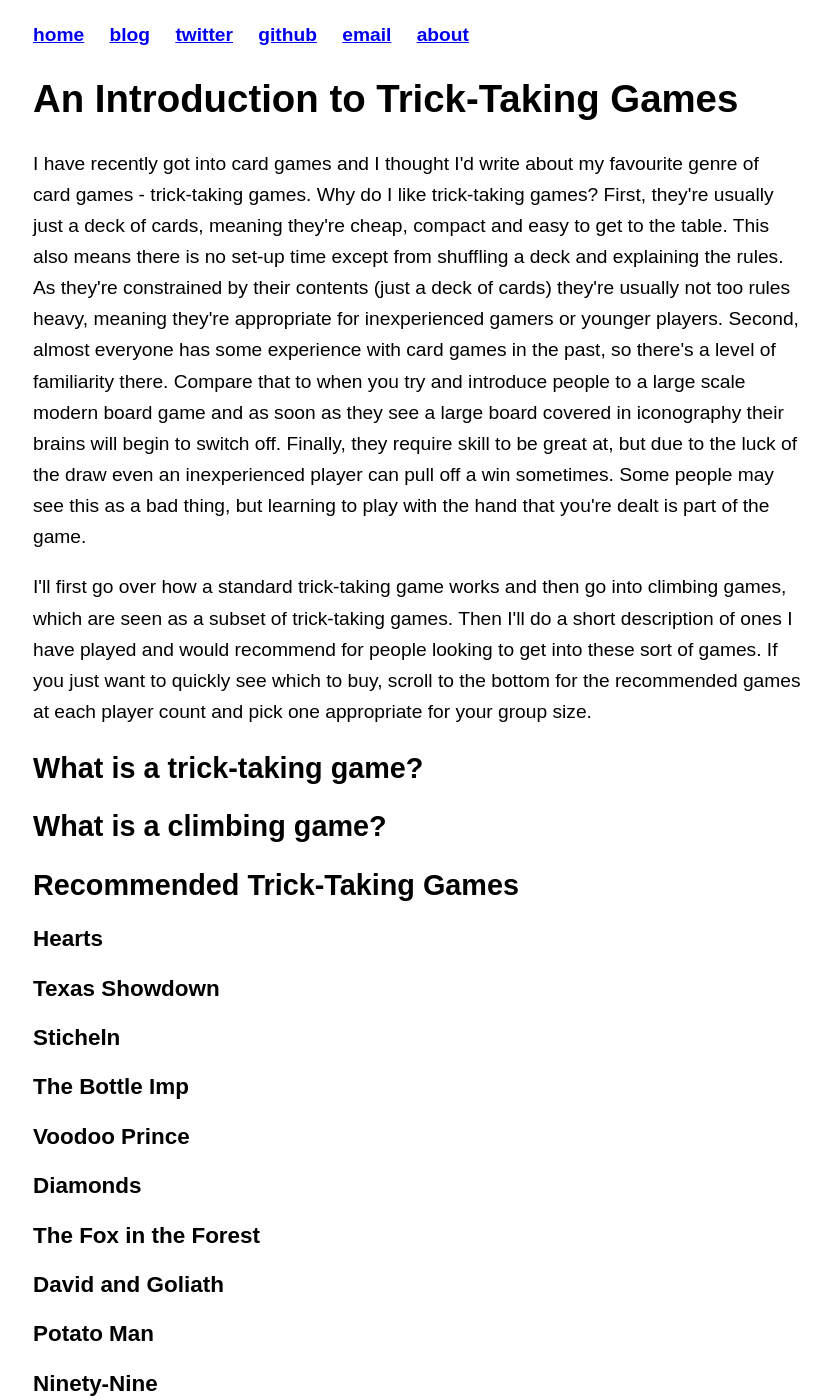
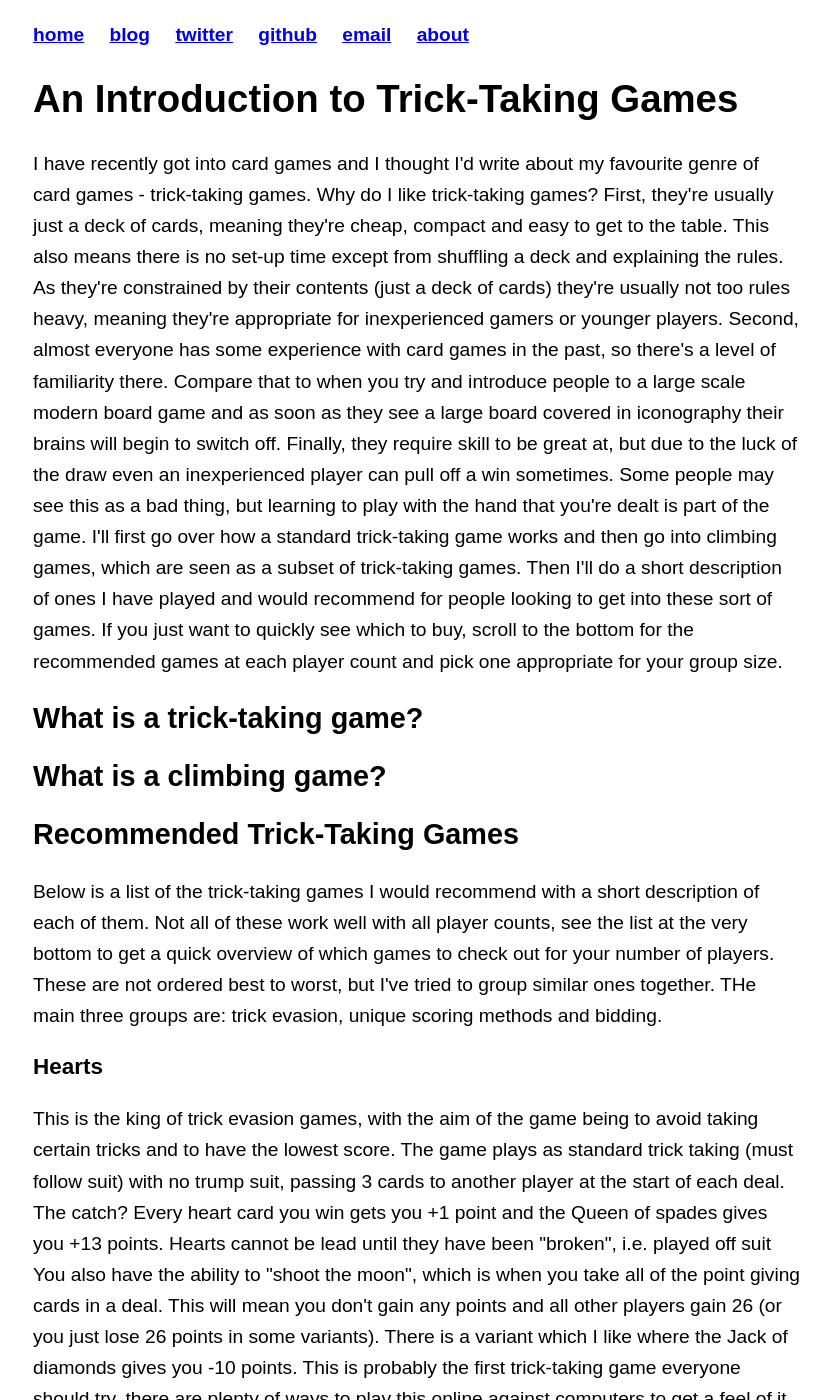
Before and after one commit to bentrevett/bentrevett.github.io, a Jekyll site: the page built from blog/misc/trick-taking.html, in a window 1280 px wide and 1400 px high. Shown: the whole window, without its empty margins (223-1054 px from the left). Built offline with Jekyll 4.4.1, drawn with Linux system fonts in a browser that asks for light colours; some of the changed lines change nothing that is shown; some of the changed text lies outside the part shown.

Commit message:
added red7
moved fox in the forest

intro formatting

hearts text

```diff
--- a/blog/misc/trick-taking.html
+++ b/blog/misc/trick-taking.html
@@ -6,7 +6,7 @@
 <body>
     <h1>An Introduction to Trick-Taking Games</h1>
 
-        <p>I have recently got into card games and I thought I'd write about my favourite genre of card games - trick-taking games.
+        I have recently got into card games and I thought I'd write about my favourite genre of card games - trick-taking games.
         Why do I like trick-taking games?
         First, they're usually just a deck of cards, meaning they're cheap, compact and easy to get to the table.
         This also means there is no set-up time except from shuffling a deck and explaining the rules.
@@ -15,21 +15,32 @@
         Compare that to when you try and introduce people to a large scale modern board game and as soon as they see a large board covered in iconography their brains will begin to switch off.
         Finally, they require skill to be great at, but due to the luck of the draw even an inexperienced player can pull off a win sometimes.
         Some people may see this as a bad thing, but learning to play with the hand that you're dealt is part of the game.
-        </p>
 
-        <p>
         I'll first go over how a standard trick-taking game works and then go into climbing games, which are seen as a subset of trick-taking games.
         Then I'll do a short description of ones I have played and would recommend for people looking to get into these sort of games.
         If you just want to quickly see which to buy, scroll to the bottom for the recommended games at each player count and pick one appropriate for your group size.
-        </p>
-
         <h2>What is a trick-taking game?</h2>
 
         <h2>What is a climbing game?</h2>
 
         <h2>Recommended Trick-Taking Games</h2>
 
+            Below is a list of the trick-taking games I would recommend with a short description of each of them.
+            Not all of these work well with all player counts, see the list at the very bottom to get a quick overview of which games to check out for your number of players.
+
+            These are not ordered best to worst, but I've tried to group similar ones together. THe main three groups are: trick evasion, unique scoring methods and bidding.
+
             <h3>Hearts</h3>
+
+                This is the king of trick evasion games, with the aim of the game being to avoid taking certain tricks and to have the lowest score.
+                The game plays as standard trick taking (must follow suit) with no trump suit, passing 3 cards to another player at the start of each deal.
+                The catch? Every heart card you win gets you +1 point and the Queen of spades gives you +13 points.
+                Hearts cannot be lead until they have been "broken", i.e. played off suit
+                You also have the ability to "shoot the moon", which is when you take all of the point giving cards in a deal.
+                This will mean you don't gain any points and all other players gain 26 (or you just lose 26 points in some variants).
+                There is a variant which I like where the Jack of diamonds gives you -10 points.
+                This is probably the first trick-taking game everyone should try, there are plenty of ways to play this online against computers to get a feel of it.
+                The only downside about playing this with real people is that it only really works with exactly 4.
 
             <h3>Texas Showdown</h3>
 
@@ -39,9 +50,9 @@
 
             <h3>Voodoo Prince</h3>
 
+            <h3>The Fox in the Forest</h3>
+
             <h3>Diamonds</h3>
-
-            <h3>The Fox in the Forest</h3>
 
             <h3>David and Goliath</h3>
 
@@ -75,30 +86,32 @@
 
             <h3>Linko!</h3>
 
+            <h3>Red7</h3>
+
         <h2>Recommended Trick-Taking Games per Player Count</h2>
 
-            2 - The Fox in the Forest, Potato Man
+            <b>2.</b> The Fox in the Forest, Potato Man<br>
 
-            3 - Sticheln, The Bottle Imp, Potato Man, Ninety-Nine
+            <b>3.</b> Sticheln, The Bottle Imp, Potato Man, Ninety-Nine<br>
 
-            4 - Sticheln, Hearts, Diamonds, David and Goliath, Potato Man, Spades, Rook, Wizard, Skull King
+            <b>4.</b> Sticheln, Hearts, Diamonds, David and Goliath, Potato Man, Spades, Rook, Wizard, Skull King<br>
 
-            5 - Texas Showdown, Voodoo Prince, Diamonds, Oh Hell!, Wizard, Rage, Skull King
+            <b>5.</b> Texas Showdown, Voodoo Prince, Diamonds, Oh Hell!, Wizard, Rage, Skull King<br>
 
-            6 - Texas Showdown, Oh Hell!, Rage, Skull King
+            <b>6.</b> Texas Showdown, Oh Hell!, Rage, Skull King<br>
 
         <h2>Recommended Climbing Games per Player Count</h2>
 
-            2 - Haggis, Linko! (Duel)
+            <b>2.</b> Haggis, Linko! (Duel)<br>
 
-            3 - Krass Kariert, Haggis
+            <b>3.</b> Krass Kariert, Haggis, Red7<br>
 
-            4 - Clubs, Krass Kariert, Tichu, Linko!
+            <b>4.</b> Clubs, Krass Kariert, Tichu, Linko!, Red7<br>
 
-            5 - Clubs, Linko!
+            <b>5.</b> Clubs, Linko!<br>
 
-            6 - The Great Dalmuti, Clubs
+            <b>6.</b> The Great Dalmuti, Clubs<br>
 
-            7 - The Great Dalmuti
+            <b>7.</b> The Great Dalmuti<br>
 
 </body>
```
Lines whose indentation alone changed are shown as unchanged.
